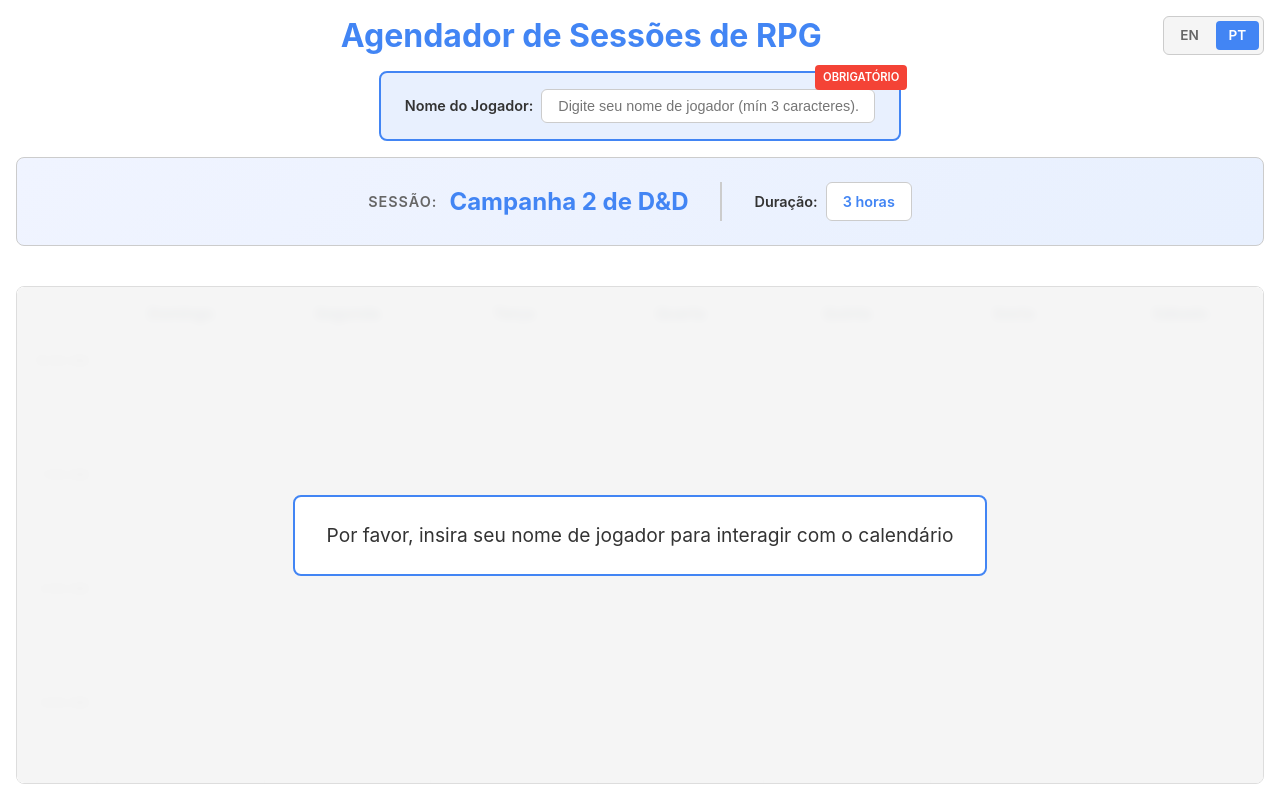
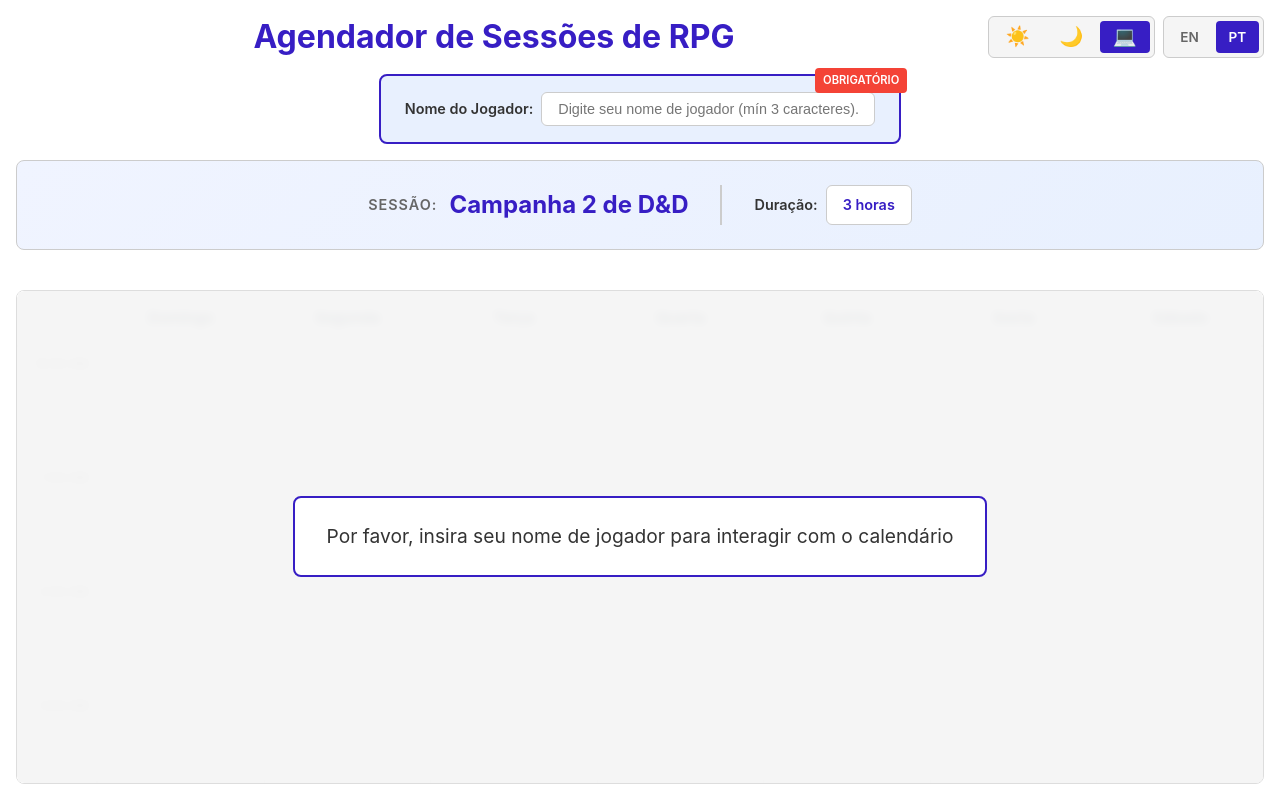
Before and after one commit to BrenoMaia98/agenda-assist, a React (Vite) app: page / in a window 1280 px wide. Built offline with nearby package versions, Linux system fonts and the light colour scheme.

Commit message:
add manual theme toggle with light/dark/auto modes

```diff
--- /dev/null
+++ b/src/components/ThemeToggle.css
@@ -0,0 +1,73 @@
+.theme-toggle {
+  display: flex;
+  gap: 0.25rem;
+  background-color: var(--bg-dark-tertiary);
+  padding: 0.25rem;
+  border-radius: 6px;
+  border: 1px solid var(--border-dark-secondary);
+}
+
+.theme-button {
+  padding: 0.4rem 0.8rem;
+  font-size: 1.2rem;
+  border: none;
+  border-radius: 4px;
+  background-color: transparent;
+  cursor: pointer;
+  transition: all 0.2s;
+  line-height: 1;
+  display: flex;
+  align-items: center;
+  justify-content: center;
+}
+
+.theme-button:hover {
+  background-color: var(--bg-dark-button-hover);
+}
+
+.theme-button.active {
+  background-color: var(--color-primary);
+}
+
+/* Light mode */
+@media (prefers-color-scheme: light) {
+  .theme-toggle {
+    background-color: var(--bg-light-secondary);
+    border-color: var(--border-light-tertiary);
+  }
+
+  .theme-button:hover {
+    background-color: var(--bg-light-button-hover);
+  }
+
+  .theme-button.active {
+    background-color: var(--color-primary);
+  }
+}
+
+/* Override for manual theme selection */
+[data-theme="light"] .theme-toggle {
+  background-color: var(--bg-light-secondary);
+  border-color: var(--border-light-tertiary);
+}
+
+[data-theme="light"] .theme-button:hover {
+  background-color: var(--bg-light-button-hover);
+}
+
+[data-theme="light"] .theme-button.active {
+  background-color: var(--color-primary);
+}
+
+[data-theme="dark"] .theme-toggle {
+  background-color: var(--bg-dark-tertiary);
+  border-color: var(--border-dark-secondary);
+}
+
+[data-theme="dark"] .theme-button:hover {
+  background-color: var(--bg-dark-button-hover);
+}
+
+[data-theme="dark"] .theme-button.active {
+  background-color: var(--color-primary);
+}
--- /dev/null
+++ b/src/components/ThemeToggle.tsx
@@ -0,0 +1,54 @@
+import { useEffect, useState } from 'react'
+import { useTranslation } from 'react-i18next'
+import './ThemeToggle.css'
+
+type Theme = 'light' | 'dark' | 'auto'
+
+export default function ThemeToggle() {
+  const { t } = useTranslation()
+  const [theme, setTheme] = useState<Theme>(() => {
+    const savedTheme = localStorage.getItem('theme') as Theme
+    return savedTheme || 'auto'
+  })
+
+  useEffect(() => {
+    const root = document.documentElement
+
+    if (theme === 'auto') {
+      root.removeAttribute('data-theme')
+      localStorage.removeItem('theme')
+    } else {
+      root.setAttribute('data-theme', theme)
+      localStorage.setItem('theme', theme)
+    }
+  }, [theme])
+
+  return (
+    <div className="theme-toggle">
+      <button
+        className={`theme-button ${theme === 'light' ? 'active' : ''}`}
+        onClick={() => setTheme('light')}
+        title={t('theme.light')}
+        aria-label={t('theme.light')}
+      >
+        ☀️
+      </button>
+      <button
+        className={`theme-button ${theme === 'dark' ? 'active' : ''}`}
+        onClick={() => setTheme('dark')}
+        title={t('theme.dark')}
+        aria-label={t('theme.dark')}
+      >
+        🌙
+      </button>
+      <button
+        className={`theme-button ${theme === 'auto' ? 'active' : ''}`}
+        onClick={() => setTheme('auto')}
+        title={t('theme.auto')}
+        aria-label={t('theme.auto')}
+      >
+        💻
+      </button>
+    </div>
+  )
+}
--- a/src/components/WeekCalendar.tsx
+++ b/src/components/WeekCalendar.tsx
@@ -2,6 +2,7 @@ import { useState, Fragment } from 'react'
 import { useTranslation } from 'react-i18next'
 import './WeekCalendar.css'
 import LanguageSwitcher from './LanguageSwitcher'
+import ThemeToggle from './ThemeToggle'
 
 interface CalendarEvent {
   id: string
@@ -140,7 +141,10 @@ const WeekCalendar = () => {
       <div className="calendar-header">
         <div className="header-top">
           <h1>{t('app.title')}</h1>
-          <LanguageSwitcher />
+          <div style={{ display: 'flex', gap: '0.5rem' }}>
+            <ThemeToggle />
+            <LanguageSwitcher />
+          </div>
         </div>
 
         <div className="player-info">
--- a/src/i18n/locales/en.json
+++ b/src/i18n/locales/en.json
@@ -38,5 +38,10 @@
     "thursday": "Thursday",
     "friday": "Friday",
     "saturday": "Saturday"
+  },
+  "theme": {
+    "light": "Light Mode",
+    "dark": "Dark Mode",
+    "auto": "Auto (System)"
   }
 }
--- a/src/i18n/locales/pt-BR.json
+++ b/src/i18n/locales/pt-BR.json
@@ -38,5 +38,10 @@
     "thursday": "Quinta",
     "friday": "Sexta",
     "saturday": "Sábado"
+  },
+  "theme": {
+    "light": "Modo Claro",
+    "dark": "Modo Escuro",
+    "auto": "Automático (Sistema)"
   }
 }
--- a/src/index.css
+++ b/src/index.css
@@ -76,3 +76,22 @@ button:focus-visible {
     background-color: var(--bg-light-tertiary);
   }
 }
+
+/* Manual theme overrides */
+[data-theme="light"] {
+  color: var(--text-light-primary);
+  background-color: var(--bg-light-primary);
+}
+
+[data-theme="light"] button {
+  background-color: var(--bg-light-tertiary);
+}
+
+[data-theme="dark"] {
+  color: var(--text-dark-primary);
+  background-color: var(--bg-dark-secondary);
+}
+
+[data-theme="dark"] button {
+  background-color: var(--bg-dark-primary);
+}
--- a/src/variables.css
+++ b/src/variables.css
@@ -50,9 +50,9 @@
 /* Light Mode Variables */
 @media (prefers-color-scheme: light) {
   :root {
-    /* Primary Colors - Light Mode */
-    --color-primary: #4285f4;
-    --color-primary-hover: #747bff;
+    /* Primary Colors - Light Mode - Purple for better contrast */
+    --color-primary: #371ec4;
+    --color-primary-hover: #2a1799;
 
     /* Background Colors - Light Mode */
     --bg-light-primary: #ffffff;
@@ -83,3 +83,90 @@
     --overlay-green: rgba(52, 168, 83, 0.15);
   }
 }
+
+/* Manual Light Mode Override */
+[data-theme='light'] {
+  /* Primary Colors - Light Mode - Purple for better contrast */
+  --color-primary: #371ec4;
+  --color-primary-hover: #2a1799;
+
+  /* Override Dark Mode Variables with Light Values */
+  --bg-dark-primary: #ffffff;
+  --bg-dark-secondary: #ffffff;
+  --bg-dark-tertiary: #f0f0f0;
+  --bg-dark-quaternary: #e8f0fe;
+  --bg-dark-field: #e8f0fe;
+  --bg-dark-hover: #fafafa;
+  --bg-dark-button-hover: #e0e0e0;
+
+  --border-dark-primary: #e0e0e0;
+  --border-dark-secondary: #ddd;
+  --border-dark-light: #f0f0f0;
+
+  --text-dark-primary: #213547;
+  --text-dark-secondary: #333;
+  --text-dark-tertiary: #666;
+  --text-dark-white: #000000;
+
+  --overlay-dark: rgba(245, 245, 245, 0.95);
+  --overlay-purple-light: rgba(66, 133, 244, 0.15);
+  --overlay-purple-medium: rgba(66, 133, 244, 0.2);
+  --overlay-purple-strong: rgba(66, 133, 244, 0.3);
+  --overlay-purple-border: rgba(66, 133, 244, 0.6);
+
+  /* Keep Light Mode Variables */
+  --bg-light-primary: #ffffff;
+  --bg-light-secondary: #f5f5f5;
+  --bg-light-tertiary: #f9f9f9;
+  --bg-light-quaternary: #e8f0fe;
+  --bg-light-field: #e8f0fe;
+  --bg-light-hover: #fafafa;
+  --bg-light-button-hover: #e0e0e0;
+  --bg-light-overlay: rgba(245, 245, 245, 0.95);
+
+  --border-light-primary: #e0e0e0;
+  --border-light-secondary: #ddd;
+  --border-light-tertiary: #ccc;
+  --border-light-light: #f0f0f0;
+
+  --text-light-primary: #213547;
+  --text-light-secondary: #333;
+  --text-light-tertiary: #666;
+
+  --overlay-blue-light: rgba(66, 133, 244, 0.15);
+  --overlay-blue-medium: rgba(66, 133, 244, 0.2);
+  --overlay-blue-strong: rgba(66, 133, 244, 0.3);
+  --overlay-blue-border: rgba(66, 133, 244, 0.6);
+  --overlay-green: rgba(52, 168, 83, 0.15);
+}
+
+/* Manual Dark Mode Override - explicitly set dark values */
+[data-theme='dark'] {
+  /* Primary Colors */
+  --color-primary: #646cff;
+  --color-primary-hover: #535bf2;
+
+  /* Ensure Dark Mode Variables Stay Dark */
+  --bg-dark-primary: #1a1a1a;
+  --bg-dark-secondary: #242424;
+  --bg-dark-tertiary: #2a2a2a;
+  --bg-dark-quaternary: #2a2a3a;
+  --bg-dark-field: #2a2a4a;
+  --bg-dark-hover: #252525;
+  --bg-dark-button-hover: #3a3a3a;
+
+  --border-dark-primary: #333;
+  --border-dark-secondary: #444;
+  --border-dark-light: #2a2a2a;
+
+  --text-dark-primary: rgba(255, 255, 255, 0.87);
+  --text-dark-secondary: #ccc;
+  --text-dark-tertiary: #888;
+  --text-dark-white: white;
+
+  --overlay-dark: rgba(26, 26, 26, 0.9);
+  --overlay-purple-light: rgba(102, 126, 234, 0.15);
+  --overlay-purple-medium: rgba(102, 126, 234, 0.2);
+  --overlay-purple-strong: rgba(102, 126, 234, 0.3);
+  --overlay-purple-border: rgba(102, 126, 234, 0.6);
+}
```
